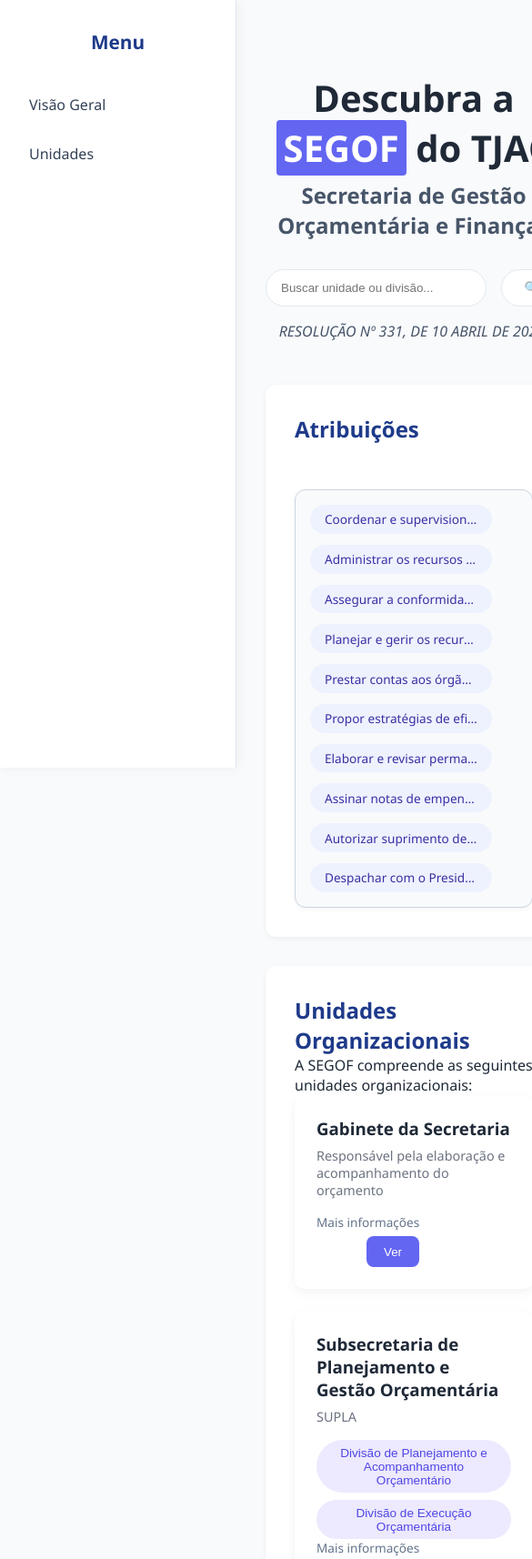
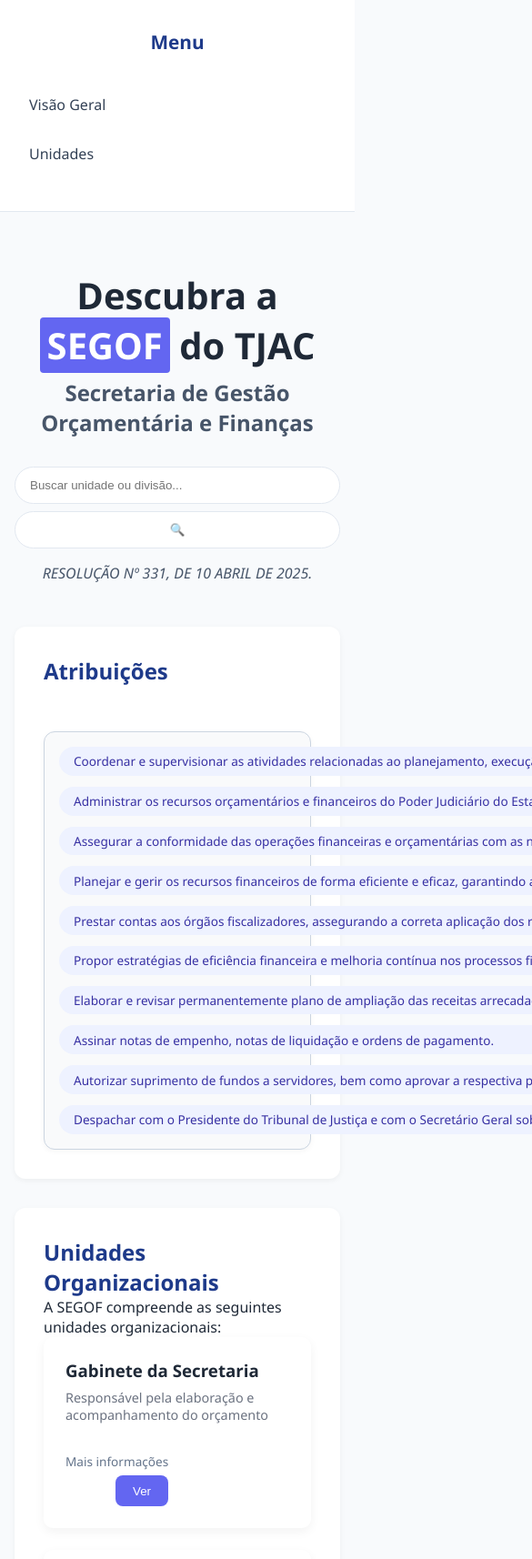
Before and after one commit to IngridAmim/Consulta-Interna-SEGOF, a plain HTML site: page index.html in a window 390 px wide. Shown: the top 1714 px of the page at 91% size, 585 px wide, since content can reach past the window. Drawn offline with Linux system fonts and the light colour scheme.

Commit message:
Add files via upload

```diff
--- a/style.css
+++ b/style.css
@@ -74,20 +74,13 @@
 
 .sidebar a:hover,
 .sidebar a.active {
-  background-color: #3b82f6;
-  color: white;
+  background-color: var(--secondary);
+  color: var(--white);
 }
 
 .sidebar a i {
   margin-right: 0.75rem;
   font-size: 1.1rem;
-}
-
-
-.sidebar a.active,
-.sidebar a:hover {
-  background-color: var(--secondary);
-  color: var(--white);
 }
 
 main {
@@ -101,7 +94,7 @@
 header {
   text-align: center;
   margin-bottom: 3rem;
-  margin-top: 3rem; /* Título mais para baixo */
+  margin-top: 3rem;
 }
 
 header h1 {
@@ -158,7 +151,7 @@
   color: #1e3a8a;
 }
 
-/* Estilização diferente para a lista Atribuições */
+/* Lista Atribuições */
 #visao ul {
   display: flex;
   flex-wrap: wrap;
@@ -207,9 +200,7 @@
   white-space: normal;
 }
 
-
-
-
+/* Cards */
 .unit-card {
   background: #ffffff;
   border-radius: 10px;
@@ -278,14 +269,7 @@
   background-color: #4f46e5;
 }
 
-/* Modal window base styles */
-.modal-window {
-  display: none;
-}
-
-.modal-window.active {
-  display: block;
-}
+/* Modal base */
 .modal-window {
   position: fixed;
   top: 10%;
@@ -293,24 +277,26 @@
   transform: translateX(-50%);
   width: 90%;
   max-width: 700px;
-  height: auto;
+  max-height: 90vh;
   background: white;
   border-radius: 10px;
   box-shadow: 0 10px 30px rgba(0,0,0,0.3);
   padding: 2rem;
-  padding-bottom: 4rem; /* espaço para o botão fechar */
+  padding-bottom: 4rem;
   overflow-y: auto;
   display: none;
-  z-index: 100;
+  z-index: 9999;
 }
 
-/* Centraliza o título e adiciona espaçamento inferior */
+.modal-window.active {
+  display: block;
+}
+
 .modal-window h3 {
   text-align: center;
   margin-bottom: 1.5rem;
 }
 
-/* Botão fechar posicionado no canto inferior direito */
 .modal-window button {
   position: absolute;
   bottom: 1.5rem;
@@ -329,7 +315,6 @@
   background: #b91c1c;
 }
 
-/* Lista dentro do modal */
 .modal-window ul {
   list-style-type: disc;
   padding-left: 1.5rem;
@@ -348,3 +333,62 @@
   user-select: none;
   transition: filter 0.3s ease;
 }
+
+/* 🔁 RESPONSIVIDADE */
+@media (max-width: 768px) {
+  body {
+    flex-direction: column;
+    font-size: 16px;
+  }
+
+  .sidebar {
+    width: 100%;
+    height: auto;
+    position: relative;
+    box-shadow: none;
+    border-right: none;
+    border-bottom: 1px solid var(--light-border);
+    z-index: 10;
+  }
+
+  main {
+    margin-left: 0;
+    padding: 1rem;
+  }
+
+  .modal-window {
+    width: 95%;
+    top: 5%;
+    left: 50%;
+    transform: translateX(-50%);
+    max-height: 85vh;
+    padding: 1.5rem;
+  }
+
+  .unit-header {
+    flex-direction: column;
+    align-items: flex-start;
+    gap: 1rem;
+  }
+
+  .search-bar {
+    flex-direction: column;
+    align-items: stretch;
+    gap: 0.5rem;
+  }
+
+  .search-bar input,
+  .search-bar button {
+    width: 100%;
+  }
+
+  #visao ul {
+    flex-direction: column;
+    align-items: stretch;
+  }
+
+  #visao ul li details {
+    max-width: none;
+    width: 100%;
+  }
+}
```
